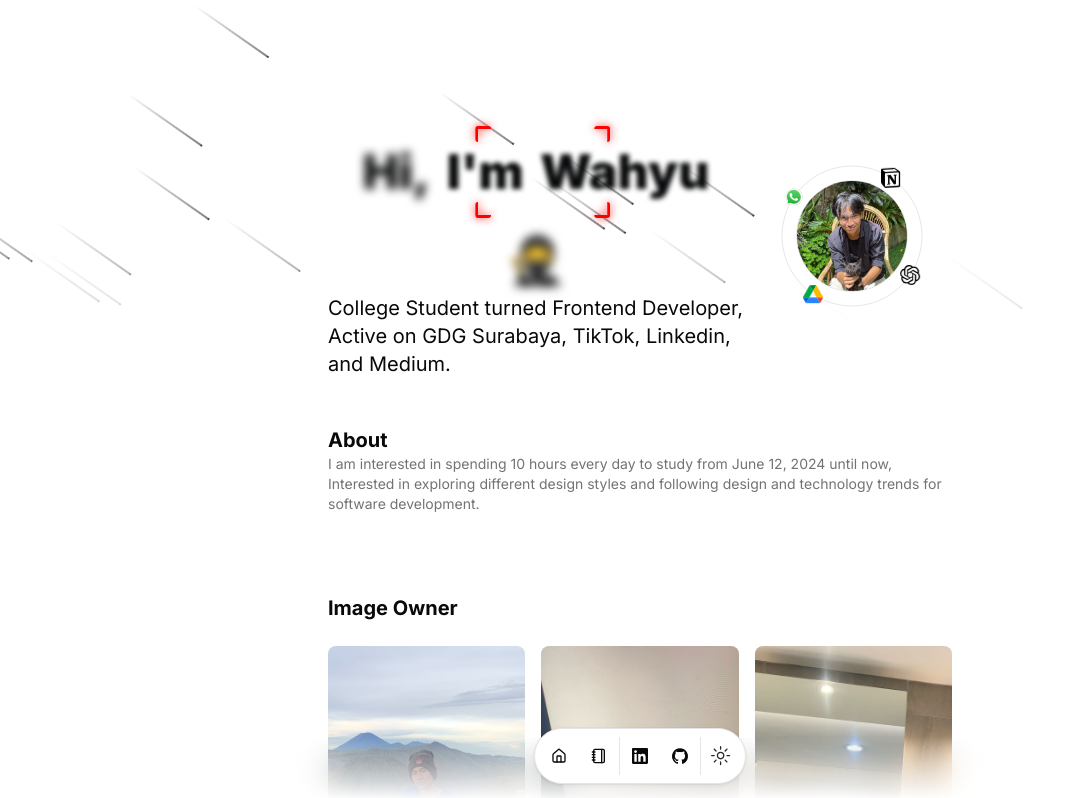
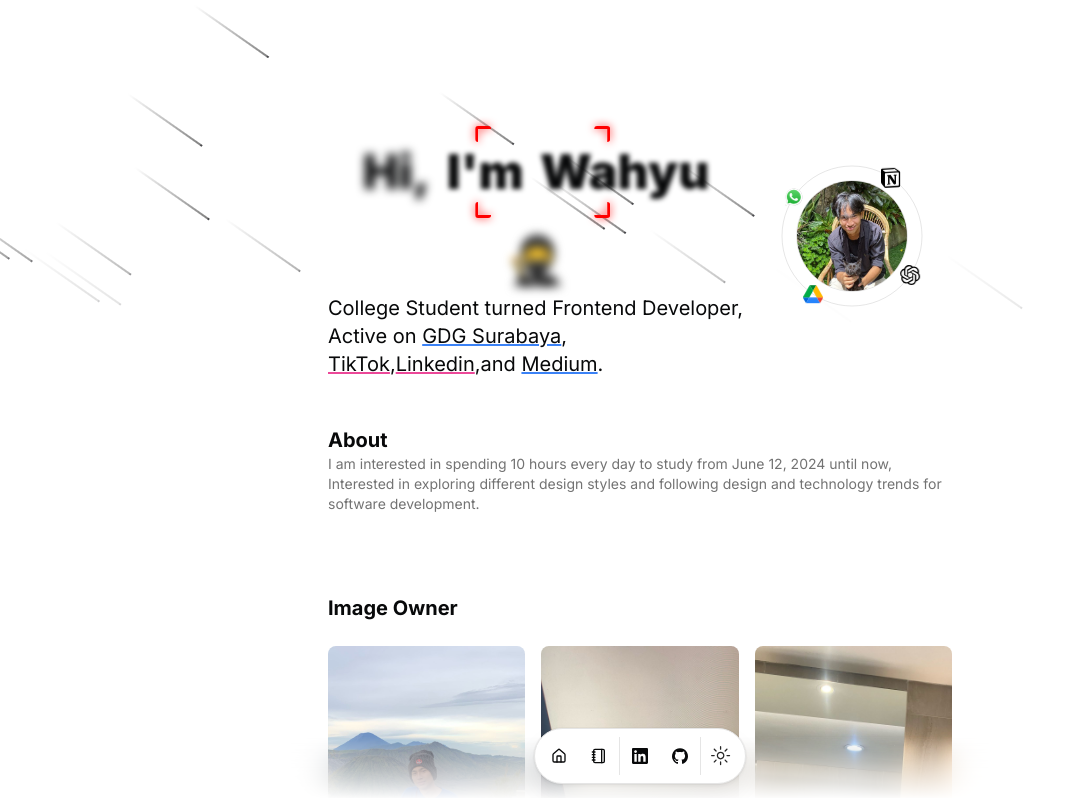
Before and after one commit to whatyuupratama/wp-v2, a Next.js app: page / in a window 1280 px wide. Shown: the top 798 px of the page, without its empty margins (0-1084 px from the left). Built offline with nearby package versions, Linux system fonts and the light colour scheme.

Commit message:
push repoooo

```diff
--- a/src/app/layout.tsx
+++ b/src/app/layout.tsx
@@ -6,6 +6,7 @@ import { cn } from '@/lib/utils';
 import type { Metadata } from 'next';
 import { Inter as FontSans } from 'next/font/google';
 import './globals.css';
+import Head from 'next/head';
 
 const fontSans = FontSans({
   subsets: ['latin'],
@@ -45,6 +46,9 @@ export const metadata: Metadata = {
     google: '',
     yandex: '',
   },
+  icons: {
+    icon: '/profile.svg',
+  },
 };
 
 export default function RootLayout({
@@ -54,6 +58,9 @@ export default function RootLayout({
 }>) {
   return (
     <html lang='en' suppressHydrationWarning>
+      <Head>
+        <link rel='icon' href='/profile.svg' /> {/* Add this line */}
+      </Head>
       <body
         className={cn(
           'min-h-screen bg-background font-sans antialiased max-w-2xl mx-auto py-12 sm:py-24 px-6',
--- a/src/app/page.tsx
+++ b/src/app/page.tsx
@@ -20,10 +20,12 @@ import Icons from '@/components/fragments/Icons';
 import { AnimatedListDemo } from '@/components/fragments/AnimatedListDemo';
 import { BlurFadeDemo } from '@/components/fragments/gridimage/BlurFadeDemo';
 import TrueFocus from '@/components/fragments/textfocus/TrueFocus';
+import Head from 'next/head';
 const BLUR_FADE_DELAY = 0.04;
 
 export default function Page() {
   return (
+    <>
       <main className='flex flex-col min-h-[100dvh] space-y-10 '>
         {/* <SplashCursor /> */}
         <Meteors number={30} />
@@ -46,11 +48,17 @@ export default function Page() {
                   animationDuration={2}
                   pauseBetweenAnimations={1}
                 />
+                {/* <BlurFadeText
+                  className='max-w-[600px] md:text-xl'
+                  delay={BLUR_FADE_DELAY}
+                  text={DATA.description}
+                /> */}
                 <BlurFadeText
                   className='max-w-[600px] md:text-xl'
                   delay={BLUR_FADE_DELAY}
-                text={DATA.description}
-              />
+                >
+                  <p dangerouslySetInnerHTML={{ __html: DATA.description }} />
+                </BlurFadeText>
               </div>
               <BlurFade delay={BLUR_FADE_DELAY}>
                 <div className='relative flex h-[200px] w-[200px] flex-col items-center justify-center overflow-hidden z-0'>
@@ -212,8 +220,8 @@ export default function Page() {
                     During my studies, I completed MSIB Batch 7, DBS Machine
                     Learning, HKI Product Digital Certification, and Inbound
                     Kampus Merdeka Mandiri at Universitas Negeri Malang. I took
-                  15+ courses and interned at three companies, gaining practical
-                  experience and industry insights
+                    15+ courses and interned at three companies, gaining
+                    practical experience and industry insights
                   </p>
                 </div>
               </div>
@@ -257,5 +265,6 @@ export default function Page() {
           <MarqueeDemo />
         </section>
       </main>
+    </>
   );
 }
--- a/src/components/magicui/blur-fade-text.tsx
+++ b/src/components/magicui/blur-fade-text.tsx
@@ -1,11 +1,97 @@
-"use client";
+// 'use client';
 
-import { cn } from "@/lib/utils";
-import { AnimatePresence, motion, Variants } from "framer-motion";
-import { useMemo } from "react";
+// import { cn } from '@/lib/utils';
+// import { AnimatePresence, motion, Variants } from 'framer-motion';
+// import { useMemo } from 'react';
+
+// interface BlurFadeTextProps {
+//   text: string;
+//   className?: string;
+//   variant?: {
+//     hidden: { y: number };
+//     visible: { y: number };
+//   };
+//   duration?: number;
+//   characterDelay?: number;
+//   delay?: number;
+//   yOffset?: number;
+//   animateByCharacter?: boolean;
+//   children: React.ReactNode;
+// }
+// const BlurFadeText = ({
+//   text,
+//   className,
+//   variant,
+//   characterDelay = 0.03,
+//   delay = 0,
+//   yOffset = 8,
+//   animateByCharacter = false,
+// }: BlurFadeTextProps) => {
+//   const defaultVariants: Variants = {
+//     hidden: { y: yOffset, opacity: 0, filter: 'blur(8px)' },
+//     visible: { y: -yOffset, opacity: 1, filter: 'blur(0px)' },
+//   };
+//   const combinedVariants = variant || defaultVariants;
+//   const characters = useMemo(() => Array.from(text), [text]);
+
+//   if (animateByCharacter) {
+//     return (
+//       <div className='flex'>
+//         <AnimatePresence>
+//           {characters.map((char, i) => (
+//             <motion.span
+//               key={i}
+//               initial='hidden'
+//               animate='visible'
+//               exit='hidden'
+//               variants={combinedVariants}
+//               transition={{
+//                 yoyo: Infinity,
+//                 delay: delay + i * characterDelay,
+//                 ease: 'easeOut',
+//               }}
+//               className={cn('inline-block', className)}
+//               style={{ width: char.trim() === '' ? '0.2em' : 'auto' }}
+//             >
+//               {char}
+//             </motion.span>
+//           ))}
+//         </AnimatePresence>
+//       </div>
+//     );
+//   }
+
+//   return (
+//     <div className='flex'>
+//       <AnimatePresence>
+//         <motion.span
+//           initial='hidden'
+//           animate='visible'
+//           exit='hidden'
+//           variants={combinedVariants}
+//           transition={{
+//             yoyo: Infinity,
+//             delay,
+//             ease: 'easeOut',
+//           }}
+//           className={cn('inline-block', className)}
+//         >
+//           {text}
+//         </motion.span>
+//       </AnimatePresence>
+//     </div>
+//   );
+// };
+
+// export default BlurFadeText;
+'use client';
+
+import { cn } from '@/lib/utils';
+import { AnimatePresence, motion, Variants } from 'framer-motion';
+import { useMemo } from 'react';
 
 interface BlurFadeTextProps {
-  text: string;
+  text?: string;
   className?: string;
   variant?: {
     hidden: { y: number };
@@ -16,7 +102,9 @@ interface BlurFadeTextProps {
   delay?: number;
   yOffset?: number;
   animateByCharacter?: boolean;
+  children?: React.ReactNode;
 }
+
 const BlurFadeText = ({
   text,
   className,
@@ -25,32 +113,33 @@ const BlurFadeText = ({
   delay = 0,
   yOffset = 8,
   animateByCharacter = false,
+  children,
 }: BlurFadeTextProps) => {
   const defaultVariants: Variants = {
-    hidden: { y: yOffset, opacity: 0, filter: "blur(8px)" },
-    visible: { y: -yOffset, opacity: 1, filter: "blur(0px)" },
+    hidden: { y: yOffset, opacity: 0, filter: 'blur(8px)' },
+    visible: { y: -yOffset, opacity: 1, filter: 'blur(0px)' },
   };
   const combinedVariants = variant || defaultVariants;
-  const characters = useMemo(() => Array.from(text), [text]);
+  const characters = useMemo(() => Array.from(text || ''), [text]);
 
-  if (animateByCharacter) {
+  if (animateByCharacter && text) {
     return (
-      <div className="flex">
+      <div className='flex'>
         <AnimatePresence>
           {characters.map((char, i) => (
             <motion.span
               key={i}
-              initial="hidden"
-              animate="visible"
-              exit="hidden"
+              initial='hidden'
+              animate='visible'
+              exit='hidden'
               variants={combinedVariants}
               transition={{
                 yoyo: Infinity,
                 delay: delay + i * characterDelay,
-                ease: "easeOut",
+                ease: 'easeOut',
               }}
-              className={cn("inline-block", className)}
-              style={{ width: char.trim() === "" ? "0.2em" : "auto" }}
+              className={cn('inline-block', className)}
+              style={{ width: char.trim() === '' ? '0.2em' : 'auto' }}
             >
               {char}
             </motion.span>
@@ -61,21 +150,21 @@ const BlurFadeText = ({
   }
 
   return (
-    <div className="flex">
+    <div className='flex'>
       <AnimatePresence>
         <motion.span
-          initial="hidden"
-          animate="visible"
-          exit="hidden"
+          initial='hidden'
+          animate='visible'
+          exit='hidden'
           variants={combinedVariants}
           transition={{
             yoyo: Infinity,
             delay,
-            ease: "easeOut",
+            ease: 'easeOut',
           }}
-          className={cn("inline-block", className)}
+          className={cn('inline-block', className)}
         >
-          {text}
+          {children || text}
         </motion.span>
       </AnimatePresence>
     </div>
--- a/src/data/resume.tsx
+++ b/src/data/resume.tsx
@@ -5,8 +5,7 @@ export const DATA = {
   name: 'Wahyu Pratama',
   initials: 'DV',
   location: 'Malang,idn',
-  description:
-    'College Student turned Frontend Developer, Active on GDG Surabaya, TikTok, Linkedin, and Medium.',
+  description: `College Student turned Frontend Developer, Active on <a class="underline decoration-blue-500">GDG Surabaya</a>, <a class="underline decoration-pink-500">TikTok</a>,<a class="underline decoration-pink-500">Linkedin</a>,and <a class="underline decoration-blue-500">Medium</a>.`,
   summary:
     'I am interested in spending 10 hours every day to study from June 12, 2024 until now, Interested in exploring different design styles and following design and technology trends for software development.',
   avatarUrl: '/met.jpeg',
```
Also changed, not shown: public/profile.svg (added). Lines whose indentation alone changed are shown as unchanged.
